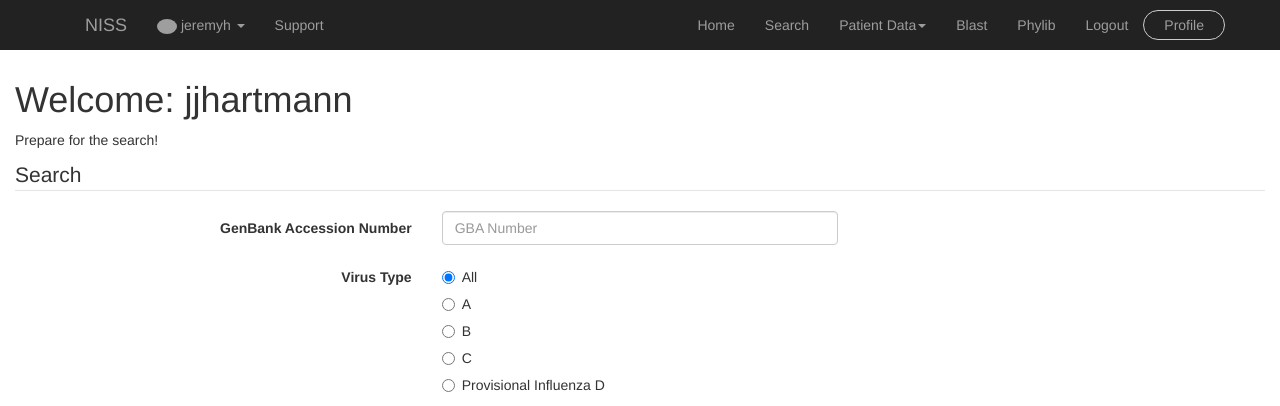
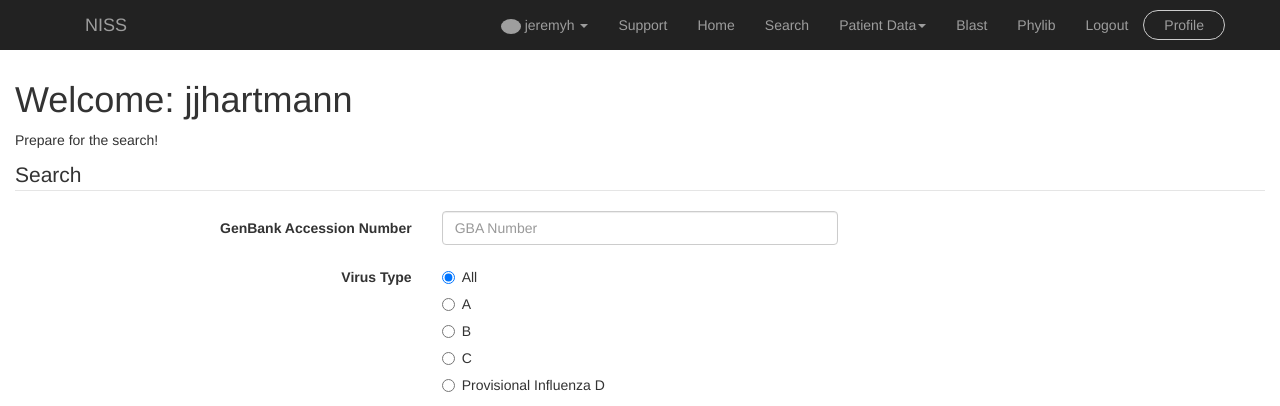
Before and after one commit to jjhartmann/NosocomialInfectionsSurveillanceSystem, a Django app: a page that uses myproject/templates/secure/menu.html in a window 1280 px wide, after a click on "Profile". Shown: the top 406 px of the page. Run offline with Django 3.2, Linux system fonts and the light colour scheme; a user stored in the database is signed in; some libraries are stand-ins or nearby versions; grey boxes are pictures that could not be loaded.

Commit message:
Fix menu items

```diff
--- a/myproject/templates/secure/menu.html
+++ b/myproject/templates/secure/menu.html
@@ -59,7 +59,7 @@
                     </li>
                 </ul>
 
-                <ul class="collapse nav navbar-nav nav-collapse" role="search" id="nav-collapse4">
+                <ul class="collapse nav navbar-nav nav-collapse navbar-right" role="search" id="nav-collapse4">
                     <li><a href="#">Support</a></li>
                     <li class="dropdown">
                       <a href="#" class="dropdown-toggle" data-toggle="dropdown" role="button" aria-expanded="false"><img class="img-circle" src="https://en.gravatar.com/userimage/7783599/8282ed6f31d3f35f8e2d7fbd906e57cd.jpg" alt="{{ username }}" width="20" /> {{ username }} <span class="caret"></span></a>
```
